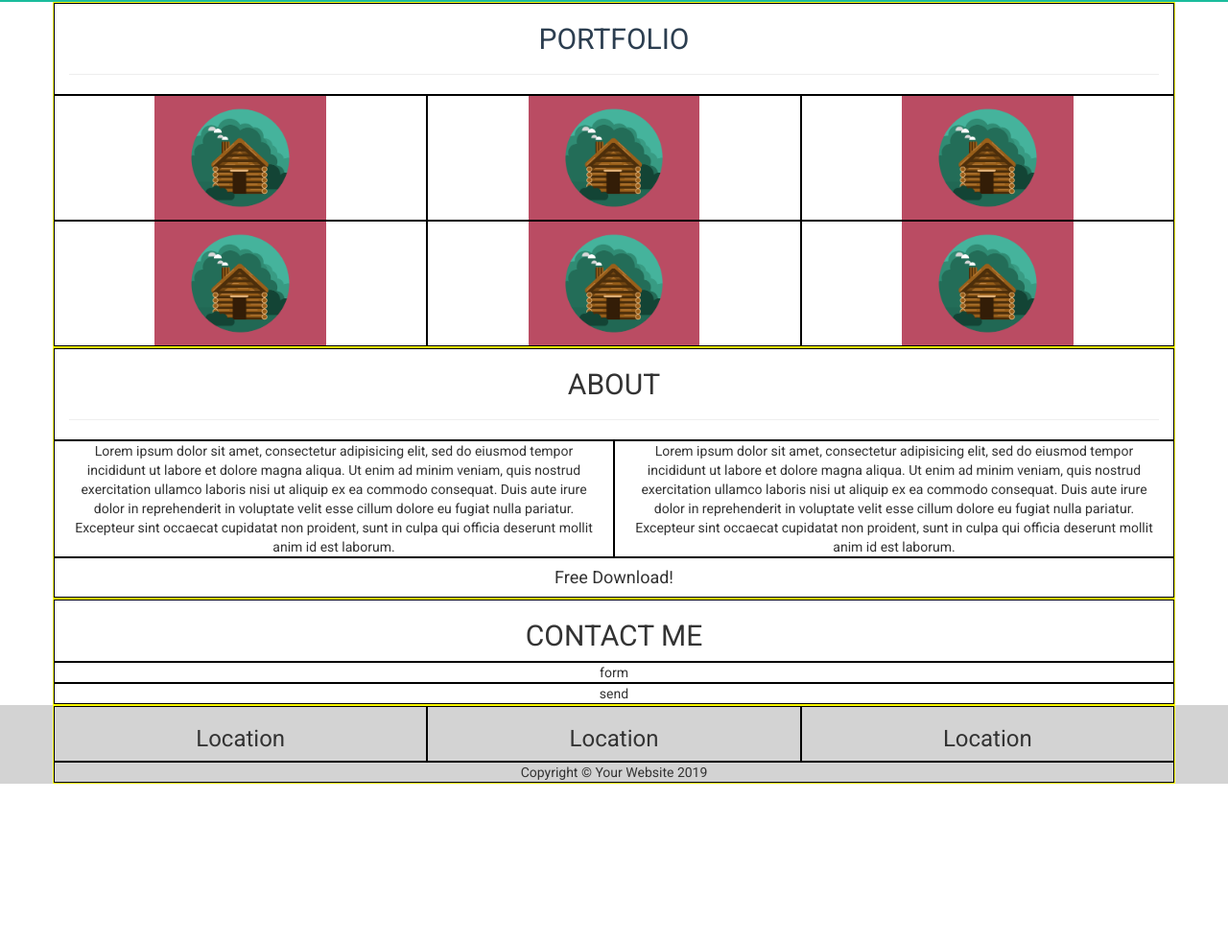
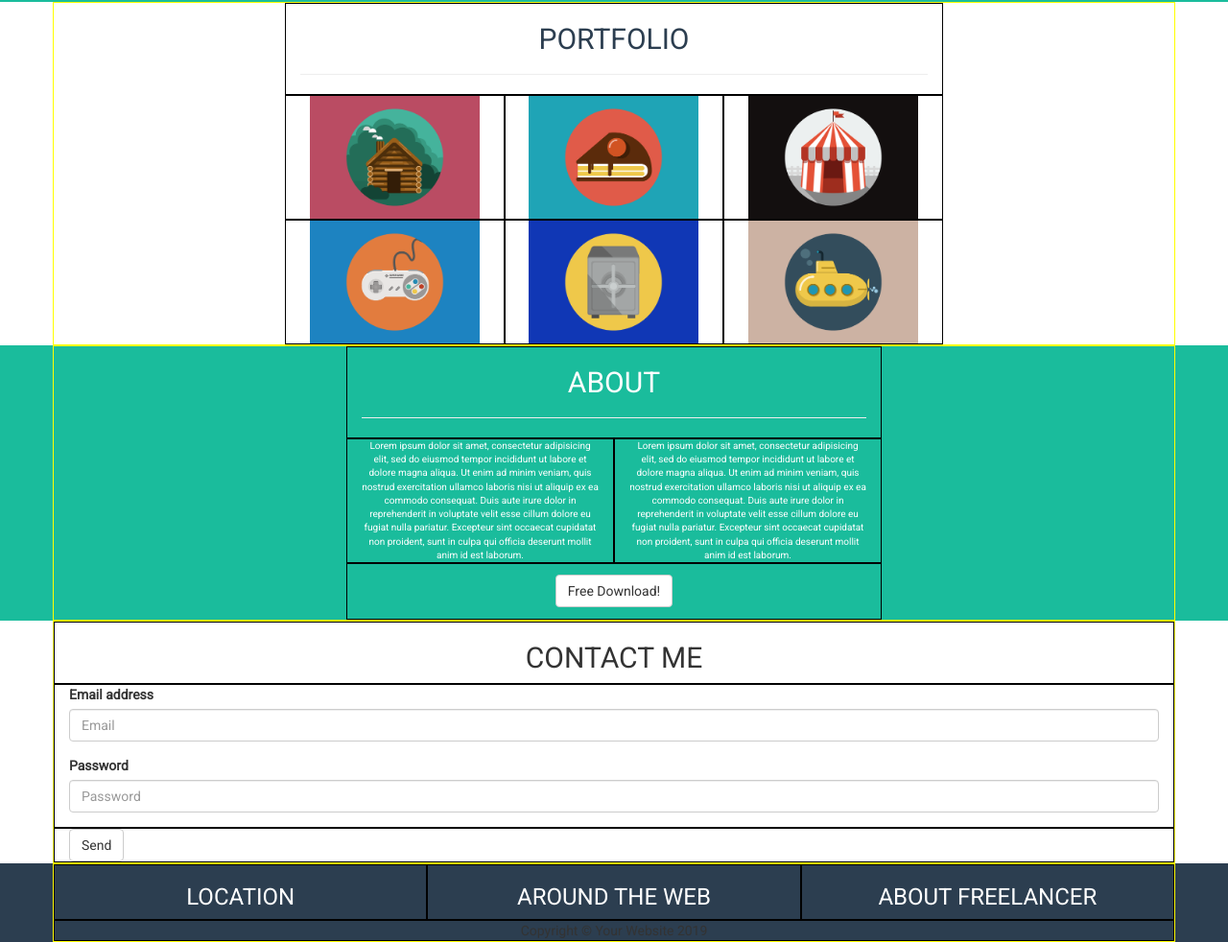
Before and after one commit to Giampaolo1/html-css-bootstrap-freelancer, a plain HTML site: page index.html in a window 1280 px wide. Shown: the part 379-1361 px from the top of the page at 96% size. Before the commit the page ends 1196 px from the top, so only its background shows below. Drawn offline with nearby package versions, Linux system fonts and the light colour scheme.

Commit message:
aggiunta form e buttons

```diff
--- a/css/style.css
+++ b/css/style.css
@@ -24,7 +24,6 @@
 body {
   font-family: 'Roboto', sans-serif;
 }
-
 
 /*  header  */
 /*  navbar */
@@ -63,16 +62,38 @@ nav a {
 #portfolio h2 {
   color: #2C3E50;
 }
+.portfolio {
+  padding: 0 20%;
+}
 
 /* immaginette */
  #portfolio img {
-  width: 50%;
+  width: 90%;
 }
 /* sezione about */
+#about {
+  background-color: #1ABC9C;
+  color: white;
+}
+.about {
+  padding: 0 25%;
+  font-size: 10px;
+}
+/* bottone */
+.download {
+  padding: 2%;
+}
+/* form */
+.form {
+  text-align: left;
+}
 
 
 
 /* footer */
 footer {
-  background-color: lightgrey;
+  background-color: #2C3E50;
 }
+H3 {
+  color: white;
+}
--- a/index.html
+++ b/index.html
@@ -58,7 +58,7 @@
     <main>
     <!-- sezione portfolio -->
     <section id="portfolio">
-    <div class="container">
+    <div class="container portfolio">
       <div class="row">
         <div class="col-xs-12">
           <h2>PORTFOLIO</h2>
@@ -73,30 +73,30 @@
           </div>
           <!-- item di blocco -->
           <div class="col-xs-12 col-sm-6 col-md-4">
-            <img src="img/casa.png">
+            <img src="img/torta.png">
           </div>
           <!-- item di blocco -->
           <div class="col-xs-12 col-sm-6 col-md-4">
-            <img src="img/casa.png">
+            <img src="img/circo.png">
           </div>
           <!-- item di blocco -->
           <div class="col-xs-12 col-sm-6 col-md-4">
-            <img src="img/casa.png">
+            <img src="img/game.png">
           </div>
           <!-- item di blocco -->
           <div class="col-xs-12 col-sm-6 col-md-4">
-            <img src="img/casa.png">
+            <img src="img/safe.png">
           </div>
           <!-- item di blocco -->
           <div class="col-xs-12 col-sm-6 col-md-4">
-            <img src="img/casa.png">
+            <img src="img/sub.png">
           </div>
         </div>
       </section>
 
       <!-- sezione ABOUT:  -->
       <section id="about">
-      <div class="container">
+      <div class="container about">
         <div class="row">
           <div class="col-xs-12">
             <h2>ABOUT</h2>
@@ -115,8 +115,8 @@
         </div>
         <!-- free download part -->
           <div class="row">
-            <div class="col-xs-12">
-              <h4>Free Download!</h4>
+            <div class="col-xs-12 download">
+              <button class="btn btn-default" type="submit">Free Download!</button>
             </div>
           </div>
         </div>
@@ -132,14 +132,22 @@
         </div>
       <!-- form -->
         <div class="row">
-          <div class="col-xs-12">
-          form
+          <div class="col-xs-12 form">
+            <form>
+            <div class="form-group">
+              <label for="exampleInputEmail1">Email address</label>
+              <input type="email" class="form-control" id="exampleInputEmail1" placeholder="Email">
+            </div>
+            <div class="form-group">
+              <label for="exampleInputPassword1">Password</label>
+              <input type="password" class="form-control" id="exampleInputPassword1" placeholder="Password">
+            </div>
           </div>
         </div>
       <!-- send button -->
       <div class="row">
-        <div class="col-xs-12">
-          send
+        <div class="col-xs-12 form">
+          <button class="btn btn-default" type="submit">Send</button>
         </div>
       </div>
     </div>
@@ -153,13 +161,13 @@
       <div class="container">
         <div class="row">
           <div class="col-xs-12 col-md-4">
-            <h3>Location</h3>
+            <h3>LOCATION</h3>
           </div>
           <div class="col-xs-12 col-md-4">
-            <h3>Location</h3>
+            <h3>AROUND THE WEB</h3>
           </div>
           <div class="col-xs-12 col-md-4">
-            <h3>Location</h3>
+            <h3>ABOUT FREELANCER</h3>
           </div>
         </div>
         <!-- footer2 -->
```
Also changed, not shown: img/circo.png (added), img/game.png (added), img/safe.png (added), img/sub.png (added), img/torta.png (added).
